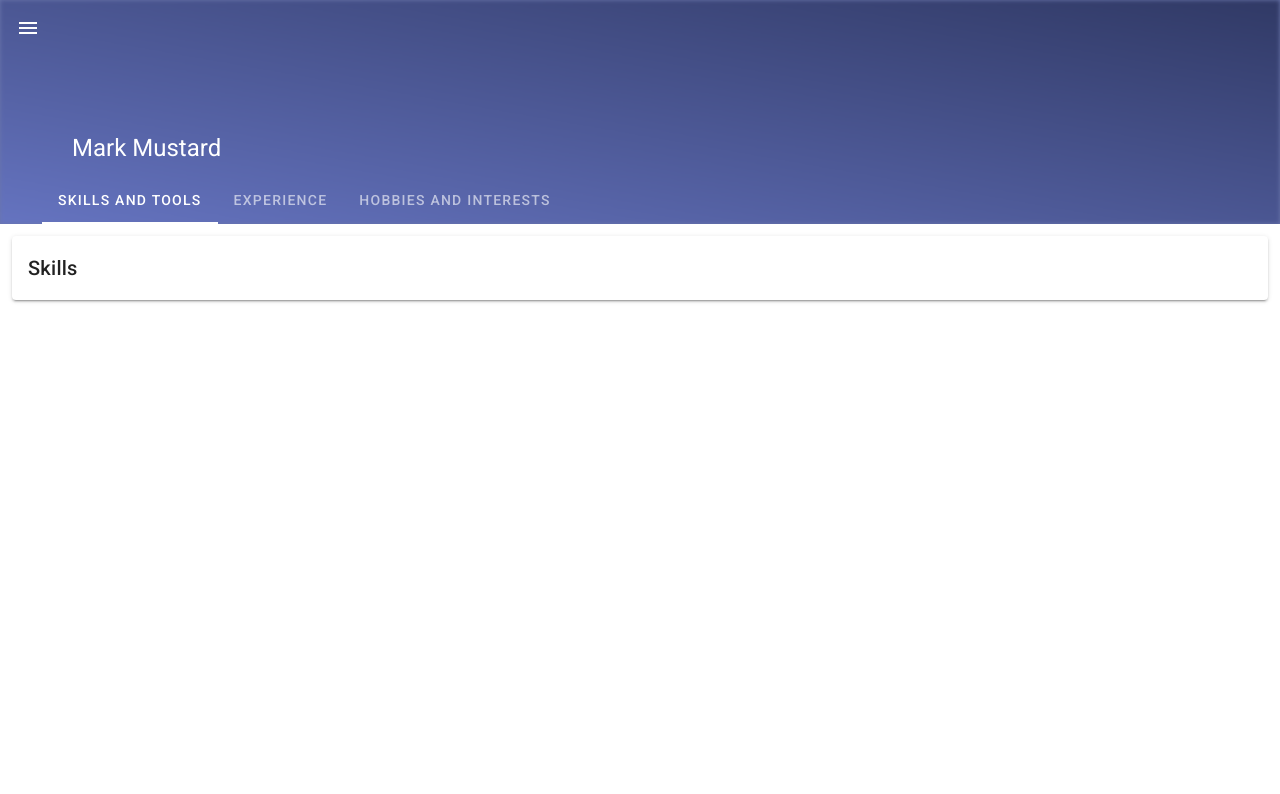
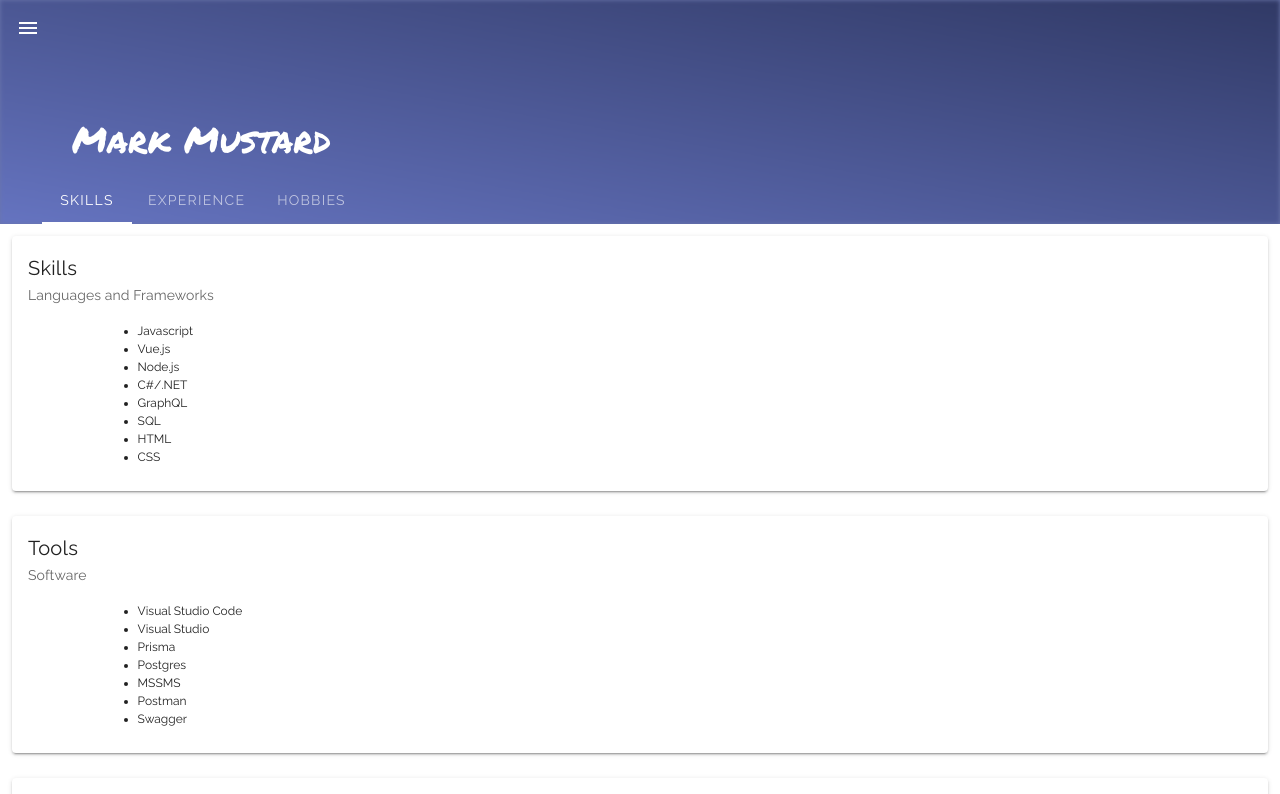
Before and after one commit to Colonel3mustard/markmustard, a Vue app: page / in a window 1280 px wide. Shown: the top 794 px of the page. Built offline with nearby package versions, Linux system fonts and the light colour scheme.

Commit message:
skills page almost done

```diff
--- a/src/components/Skills.vue
+++ b/src/components/Skills.vue
@@ -1,7 +1,59 @@
 <template>
-    <v-container fluid>
-        <v-card>
+    <v-container fluid class="page">
+        <v-card class="card">
             <v-card-title>Skills</v-card-title>
+            <v-card-subtitle>Languages and Frameworks</v-card-subtitle>
+            <ul class="list">
+                <li class="listItem">Javascript</li>
+                <li class="listItem">Vue.js</li>
+                <li class="listItem">Node.js</li>
+                <li class="listItem">C#/.NET</li>
+                <li class="listItem">GraphQL</li>
+                <li class="listItem">SQL</li>
+                <li class="listItem">HTML</li>
+                <li class="listItem">CSS</li>
+            </ul>
+        </v-card>
+        <v-card class="card">
+            <v-card-title>Tools</v-card-title>
+            <v-card-subtitle>Software</v-card-subtitle>
+            <ul class="list">
+                <li class="listItem">Visual Studio Code</li>
+                <li class="listItem">Visual Studio</li>
+                <li class="listItem">Prisma</li>
+                <li class="listItem">Postgres</li>
+                <li class="listItem">MSSMS</li>
+                <li class="listItem">Postman</li>
+                <li class="listItem">Swagger</li>
+            </ul>
+        </v-card>
+        <v-card class="card">
+            <v-card-title>Proficiencies</v-card-title>
+            <v-card-subtitle>Industry Knowledge</v-card-subtitle>
+            <ul class="list">
+                <li class="listItem">Object Oriented Programming (OOP)</li>
+                <li class="listItem">Test Driven Development</li>
+                <li class="listItem">Web Development</li>
+                <li class="listItem">Agile Methodologies</li>
+                <li class="listItem">Database Design</li>
+            </ul>
         </v-card>
     </v-container>
 </template>
+
+<style scoped>
+.icon{
+    max-height: 50px;
+}
+.list{
+    padding-left: 10%;
+    padding-bottom: 2%;
+
+}
+.listItem{
+    font-size: 0.5em
+}
+.card{
+    margin-bottom: 2%;
+}
+</style>
--- a/src/components/Tabs.vue
+++ b/src/components/Tabs.vue
@@ -1,5 +1,5 @@
 <template>
-  <div>
+  <v-container fluid dark class="tabs">
     <v-app-bar
       app
       absolute
@@ -20,15 +20,15 @@
 
       <v-app-bar-nav-icon></v-app-bar-nav-icon>
 
-      <v-toolbar-title>Mark Mustard</v-toolbar-title>
+      <v-toolbar-title id="mark">Mark Mustard</v-toolbar-title>
 
       <v-spacer></v-spacer>
 
       <template v-slot:extension>
         <v-tabs align-with-title>
-          <v-tab>Skills and Tools</v-tab>
-          <v-tab>Experience</v-tab>
-          <v-tab>Hobbies and Interests</v-tab>
+          <v-tab class="tabTitle">Skills</v-tab>
+          <v-tab class="tabTitle">Experience</v-tab>
+          <v-tab class="tabTitle">Hobbies</v-tab>
           <v-tab-item>
             <Skills />
           </v-tab-item>
@@ -41,7 +41,7 @@
         </v-tabs>
       </template>
     </v-app-bar>
-  </div>
+  </v-container>
 </template>
 
 <script>
@@ -61,4 +61,14 @@ export default {
 };
 </script>
 
-<style></style>
+<style>
+@import url('https://fonts.googleapis.com/css?family=Permanent+Marker|Raleway&display=swap');
+
+#mark{
+    font-family: 'Permanent Marker', cursive;
+    font-size: 1.5em
+}
+.tabs{
+    font-family: 'Raleway', sans-serif;
+}
+</style>
--- a/src/views/Home.vue
+++ b/src/views/Home.vue
@@ -1,5 +1,5 @@
 <template>
-  <v-app>
+  <v-app class="home">
     <Tabs />
   </v-app>
 </template>
@@ -14,3 +14,7 @@ export default {
   }
 }
 </script>
+
+<style scoped>
+
+</style>
```
Also changed, not shown: src/assets/js.png (added).
